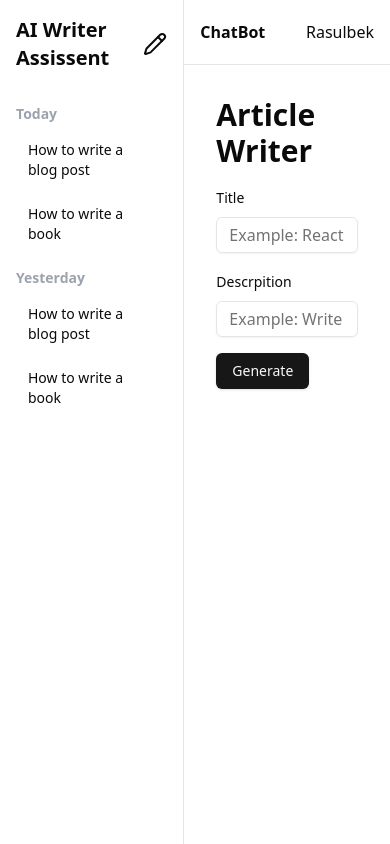
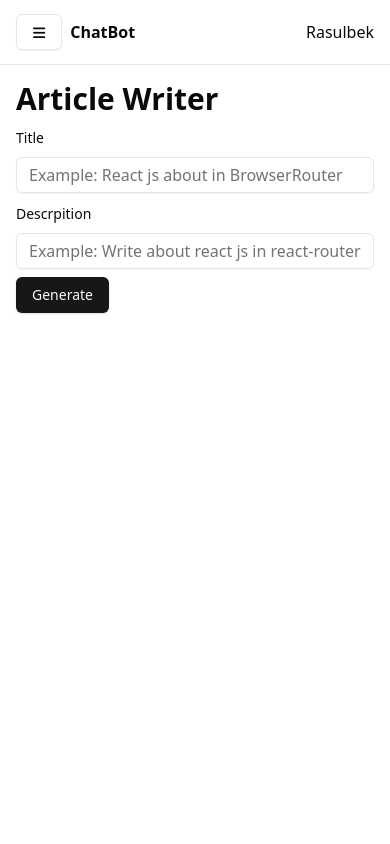
Before and after one commit to rasulbeksoftwareengineer/AI-writing-assistant, a React (Vite) app: page /chat in a window 390 px wide. Built offline with nearby package versions, Linux system fonts and the light colour scheme.

Commit message:
responsive design

```diff
--- a/index.html
+++ b/index.html
@@ -5,6 +5,7 @@
     <link rel="icon" type="image/svg+xml" href="/vite.svg" />
     <meta name="viewport" content="width=device-width, initial-scale=1.0" />
     <title>AI writing assissent</title>
+    <link rel="stylesheet" href="https://cdnjs.cloudflare.com/ajax/libs/font-awesome/6.7.2/css/all.min.css">
   </head>
   <body>
     <div id="root"></div>
--- a/src/components/dashboard/content-create-form.tsx
+++ b/src/components/dashboard/content-create-form.tsx
@@ -37,7 +37,7 @@
 
     return (
         <Form {...form}>
-            <form onSubmit={form.handleSubmit(handleSubmit)} className="space-y-4 mt-4">
+            <form onSubmit={form.handleSubmit(handleSubmit)} className="space-y-2 md:space-y-4 mt-2 md:mt-4">
                 <FormField
                     control={form.control} name="title"
                     render={({ field }) => (
--- a/src/components/dashboard/content-viewer.tsx
+++ b/src/components/dashboard/content-viewer.tsx
@@ -24,9 +24,9 @@
 
     return (
 
-        <Card className="mt-4">
+        <Card className="mt-4 shadow-xl">
 
-            <CardContent className="p-8">``
+            <CardContent className="p-4 md:p-6 lg:p-8">
 
                 <div className="prose lg:prose-xl">
 
--- a/src/components/dashboard/navbar.tsx
+++ b/src/components/dashboard/navbar.tsx
@@ -4,11 +4,22 @@
     DropdownMenuItem,
     DropdownMenuSeparator,
     DropdownMenuTrigger,
-} from "@/components/ui/dropdown-menu"
+} from "@/components/ui/dropdown-menu";
+import { Button } from "../ui/button";
+import { useAppContext } from "@/contexts/app.context";
 export default function Navbar() {
-    return <div className="border-b ">
+
+    const {toggleSidebar} = useAppContext();
+
+    return <div className="border-b">
         <nav className="flex items-center justify-between p-4 h-16">
-            <h4 className="font-semibold">ChatBot</h4>
+            <div className="flex items-center gap-2">
+                <Button className="block md:hidden" variant="outline" onClick={toggleSidebar}>
+                    <i className="fa-solid fa-bars"></i>
+                </Button>
+                <h4 className="font-semibold">ChatBot</h4>
+
+            </div>
             <DropdownMenu>
                 <DropdownMenuTrigger>Rasulbek</DropdownMenuTrigger>
                 <DropdownMenuContent>
--- a/src/components/dashboard/sidebar.tsx
+++ b/src/components/dashboard/sidebar.tsx
@@ -2,6 +2,7 @@
 import PromptHistory from "./prompt-history";
 import { TPromptHistory } from "@/shared/types/prompt-history.type";
 import { useAppContext } from "@/contexts/app.context";
+import clsx from "clsx";
 const mockItems: TPromptHistory[] = [
     {
         date: "Today",
@@ -31,9 +32,11 @@
     }
 ]
 export default function Sidebar() {
-    const { generatingContent } = useAppContext();
+    const { generatingContent, sidebarOpen } = useAppContext();
     return (
-        <nav className="h-screen w-80 p-4 border-r">
+        <nav className={clsx(
+            'h-screen overflow-x-hidden md:w-80 md:p-4 md:border-r lg:p-6 transition-all duration-500', sidebarOpen ? 'w-1/2 border-r p-2' : 'w-0'
+        )}>
             <div className="flex justify-between items-center">
                 <h1 className="text-xl font-semibold">AI Writer Assissent</h1>
                 {
--- a/src/components/layouts/dashboard-layouts.tsx
+++ b/src/components/layouts/dashboard-layouts.tsx
@@ -9,7 +9,7 @@
       <Sidebar />
       <div className="w-full">
         <Navbar />
-        <div className="p-8">
+        <div className="p-4 md:p-6 lg:p-8">
           <Outlet />
         </div>
       </div>
--- a/src/contexts/app.context.tsx
+++ b/src/contexts/app.context.tsx
@@ -3,6 +3,8 @@
 interface IAppContext {
     generatingContent: boolean;
     setGeneratingContent: (value: boolean) => void;
+    sidebarOpen: boolean;
+    toggleSidebar: () => void;
 }
 
 export const AppContext = createContext<IAppContext | null>(null);
@@ -22,9 +24,12 @@
 const AppContextProvider: FC<IProps> = ({ children }) => {
 
     const [generatingContent, setGeneratingContent] = useState(false);
-
+    const [sidebarOpen, setSidebarOpen] = useState(false);
+    const toggleSidebar = () => {
+        setSidebarOpen(!sidebarOpen)
+    }
     return (
-        <AppContext.Provider value={{generatingContent, setGeneratingContent}}>
+        <AppContext.Provider value={{generatingContent, setGeneratingContent, sidebarOpen, toggleSidebar}}>
             {children}
         </AppContext.Provider>
     );
```
